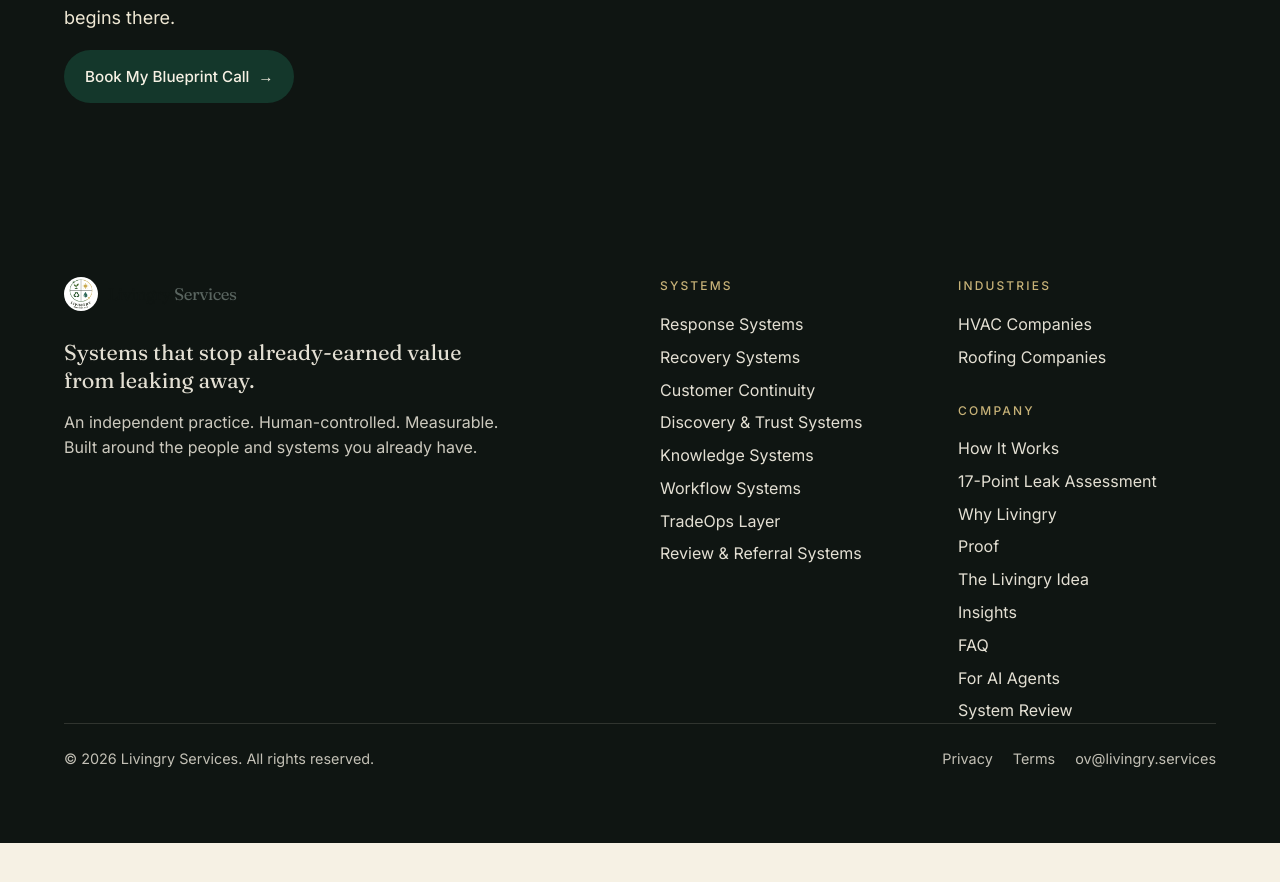
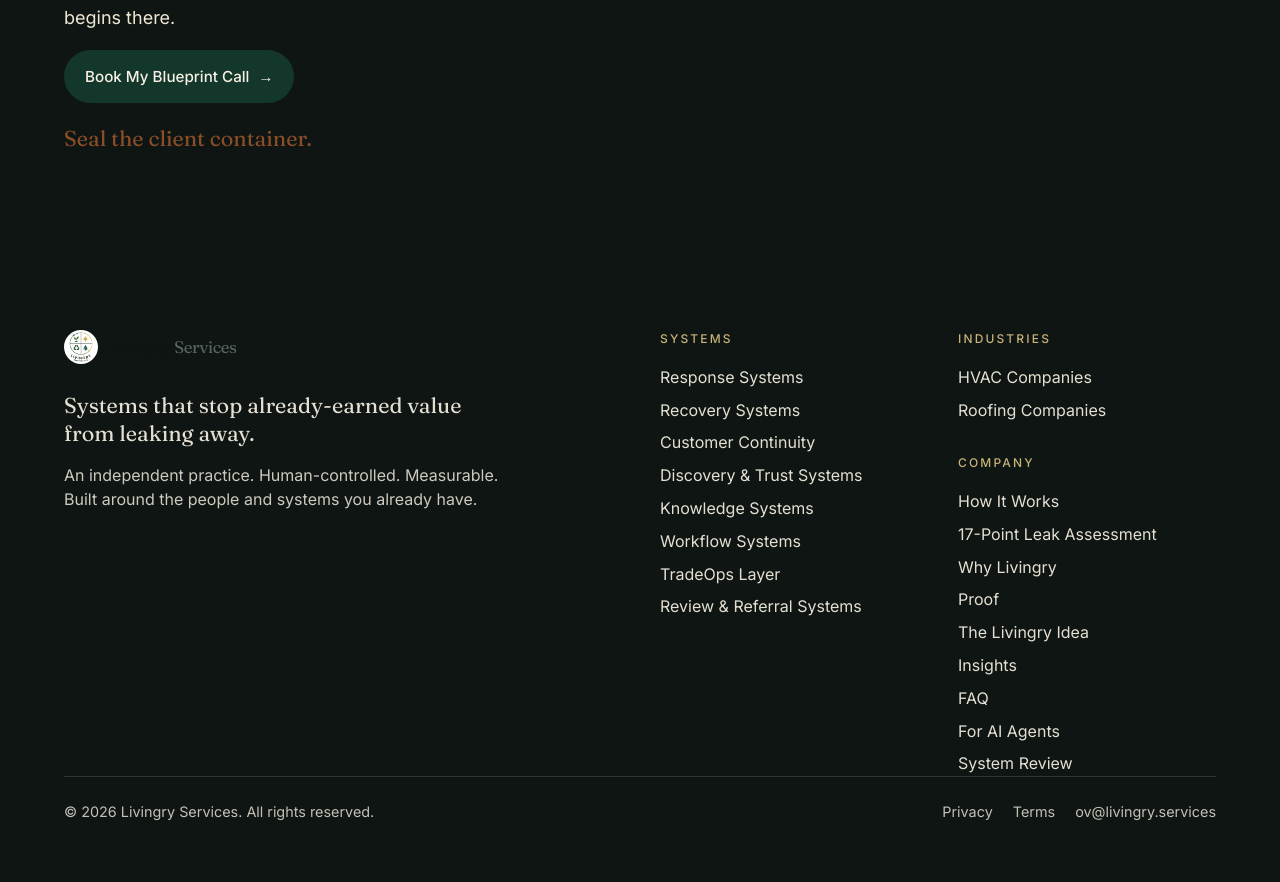
Before and after one commit to OV1-Kenobi/livingry-services, a Next.js app: page /operations/hvac/blueprint in a window 1280 px wide. Shown: the part 6943-7825 px from the top of the page. Before the commit the page ends 7786 px from the top, so only its background shows below. Built offline with nearby package versions, Linux system fonts and the light colour scheme.

Commit message:
feat: close blueprint page with the signature phrase

```diff
--- a/src/app/operations/hvac/blueprint/page.tsx
+++ b/src/app/operations/hvac/blueprint/page.tsx
@@ -228,6 +228,9 @@
               {blueprint.primaryCta} <span aria-hidden>→</span>
             </Link>
           </p>
+          <p className="mt-8 serif" style={{ fontSize: "var(--step-1)", color: "var(--copper-2)" }}>
+            Seal the client container.
+          </p>
         </div>
       </section>
     </>
```
